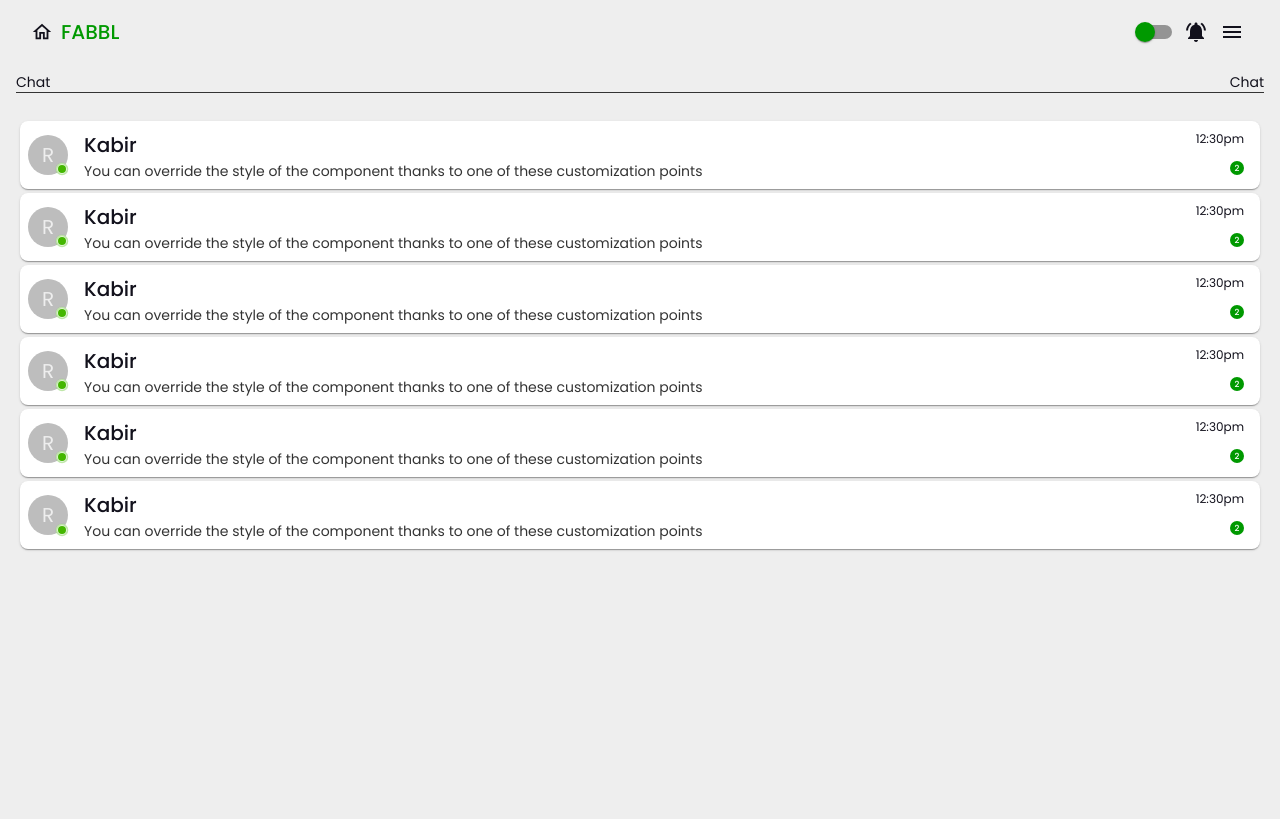
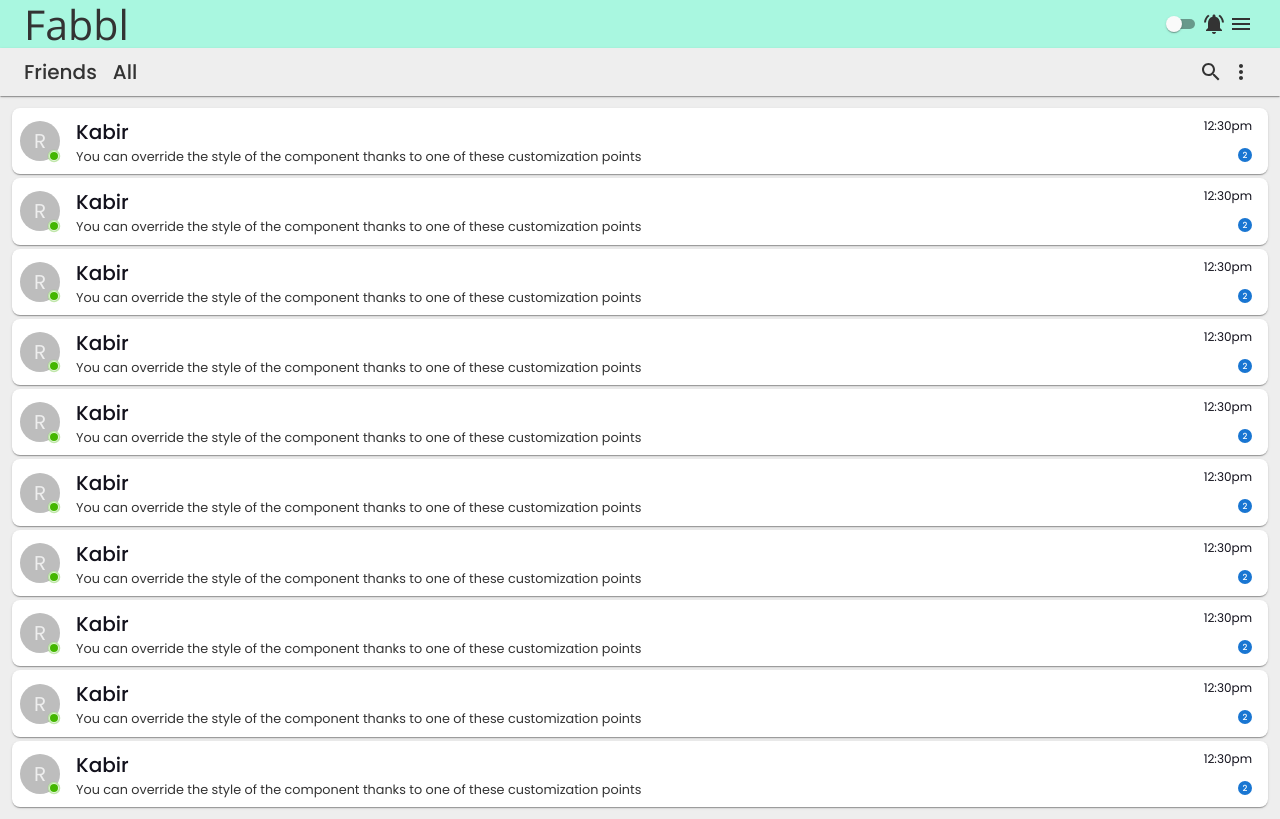
Before and after one commit to fabbl-com/fabbl-frontend, a React (Create React App) app: page /chat in a window 1280 px wide. Built offline with nearby package versions, Linux system fonts and the light colour scheme.

Commit message:
feature: chat page completed

```diff
--- a/src/App.js
+++ b/src/App.js
@@ -21,7 +21,10 @@ const App = () => {
             <Navbar isTheme={isTheme} setTheme={setTheme} />
             <Switch>
               <Route path="/" exact component={Home} />
-              <Route path="/chat" component={Chat} />
+              <Route
+                path="/chat"
+                component={() => <Chat isTheme={isTheme} setTheme={setTheme} />}
+              />
               <Route path="/auth" component={Auth} />
             </Switch>
           </Router>
--- a/src/assets/theme/index.js
+++ b/src/assets/theme/index.js
@@ -28,7 +28,6 @@ import { createTheme, responsiveFontSizes } from "@material-ui/core/styles";
 
 export const light = responsiveFontSizes(
   createTheme({
-    spacing: 8,
     typography: {
       fontFamily: ["Poppins", "Raleway", "Open Sans"].join(","),
       h1: {
@@ -38,28 +37,47 @@ export const light = responsiveFontSizes(
       h3: {
         fontSize: "2.5rem",
         fontFamily: "Open Sans"
+      },
+      body2: {
+        fontSize: "0.8rem"
+      },
+      button: {
+        textTransform: "inherit"
       }
     },
     palette: {
       background: {
-        default: "#eee"
+        default: "#eee",
+        global: "#a9f7e0",
+        hover: "#aaabb8"
       },
       primary: {
-        main: "#009900"
+        main: "#1976d2"
       },
       secondary: {
-        main: "#12111c",
+        main: "#9c27b0",
         icons: "#009900"
+      },
+      icons: {
+        primary: "#333"
       },
       text: {
         primary: "#12111c",
-        secondary: "#333"
+        secondary: "#333",
+        global: "#333"
       },
       card: {
         default: "#fff"
       },
-      icons: {
-        main: "#009900"
+      h3: {
+        fontSize: "2.5rem",
+        fontFamily: "Open Sans"
+      },
+      body2: {
+        fontSize: "0.8rem"
+      },
+      button: {
+        textTransform: "inherit"
       }
     }
   })
@@ -67,7 +85,6 @@ export const light = responsiveFontSizes(
 
 export const dark = responsiveFontSizes(
   createTheme({
-    spacing: 8,
     typography: {
       fontFamily: ["Poppins", "Raleway", "Open Sans"].join(","),
       h1: {
@@ -77,11 +94,16 @@ export const dark = responsiveFontSizes(
       h3: {
         fontSize: "2.5rem",
         fontFamily: "Open Sans"
+      },
+      button: {
+        textTransform: "inherit"
       }
     },
     palette: {
       background: {
-        default: "#12111c"
+        default: "#12111c",
+        global: "#a9f7e0",
+        hover: "#182628"
       },
       primary: {
         main: "#6749dc"
@@ -90,15 +112,16 @@ export const dark = responsiveFontSizes(
         main: "#eee",
         icons: "#6749dc"
       },
+      icons: {
+        primary: "#eee"
+      },
       text: {
         primary: "#eee",
-        secondary: "#eee"
+        secondary: "#eee",
+        global: "#333"
       },
       card: {
         default: "#25274d"
-      },
-      icons: {
-        main: "#6749dc"
       }
     }
   })
--- a/src/components/Navbar.js
+++ b/src/components/Navbar.js
@@ -1,16 +1,14 @@
 import React, { useState } from "react";
-import { makeStyles, useTheme } from "@material-ui/core/styles";
-import { AppBar, Switch, Toolbar, Typography, IconButton, Button } from "@material-ui/core";
-import HomeOutlinedIcon from "@material-ui/icons/HomeOutlined";
+import { AppBar, Switch, Toolbar, Typography, IconButton, makeStyles } from "@material-ui/core";
 import NotificationsActiveIcon from "@material-ui/icons/NotificationsActive";
 import MenuIcon from "@material-ui/icons/Menu";
 import PropTypes from "prop-types";
+import { Link } from "react-router-dom";
 
 const useStyles = makeStyles((theme) => ({
-  nav: {
-    display: "flex",
-    flexDirection: "row",
-    justifyContent: "space-between"
+  appBar: {
+    backgroundColor: theme.palette.background.global,
+    color: theme.palette.text.global
   }
 }));
 
@@ -22,34 +20,27 @@ const Navbar = ({ isTheme, setTheme }) => {
     setTheme(!isTheme);
     setChecked(!checked);
   };
-  const theme = useTheme();
   return (
-    <AppBar position="static" color="transparent" elevation={0}>
-      <Toolbar className={classes.nav}>
-        <Button disableRipple="true" startIcon={<HomeOutlinedIcon />} size="large">
-          <Typography variant="h6" component="h6" style={{ color: theme.palette.primary.main }}>
-            {" "}
+    <AppBar className={classes.appBar} position="fixed" elevation={0}>
+      <Toolbar variant="dense">
+        <Link to="/">
+          <Typography variant="h3" component="h1">
             Fabbl
           </Typography>
-        </Button>
-        {/*
-        <HomeOutlinedIcon />
-        <Typography variant="h6" color="inherit">
-          Fabbl
-        </Typography>
-        */}
+        </Link>
+        <div style={{ flexGrow: 1 }} />
         <div>
           <Switch
+            size="small"
             checked={checked}
             onChange={() => {
               changeTheme();
             }}
-            style={{ color: theme.palette.secondary.icons }}
           />
-          <IconButton edge="start" color="inherit" aria-label="Notifications">
+          <IconButton size="small" edge="start" color="inherit" aria-label="Notifications">
             <NotificationsActiveIcon />
           </IconButton>
-          <IconButton edge="start" color="inherit" aria-label="Menu">
+          <IconButton size="small" edge="start" color="inherit" aria-label="Menu">
             <MenuIcon />
           </IconButton>
         </div>
--- a/src/pages/Auth.js
+++ b/src/pages/Auth.js
@@ -61,7 +61,7 @@ const Auth = () => {
             {"Don't have an account?"}
             <Button
               color="primary"
-              disableRipple="true"
+              disableRipple={true}
               onClick={() => {
                 setRegistered(!isRegistered);
               }}>
@@ -74,7 +74,7 @@ const Auth = () => {
             {"Already have an account?"}
             <Button
               color="primary"
-              disableRipple="true"
+              disableRipple={true}
               onClick={() => {
                 setRegistered(!isRegistered);
               }}>
--- a/src/pages/Chat.js
+++ b/src/pages/Chat.js
@@ -1,26 +1,66 @@
-import React from "react";
+import React, { useState } from "react";
 import {
-  Grid,
-  Divider,
   makeStyles,
   Card,
   CardHeader,
   Avatar,
   Typography,
-  Badge
+  Badge,
+  IconButton,
+  useTheme,
+  useScrollTrigger,
+  Toolbar,
+  AppBar,
+  Container,
+  Zoom,
+  Fab,
+  InputBase,
+  Menu,
+  MenuItem
 } from "@material-ui/core";
 import { withStyles } from "@material-ui/styles";
+import { Brightness4, BrightnessHigh, KeyboardArrowUp, MoreVert, Search } from "@material-ui/icons";
+import { Link } from "react-router-dom";
+import { PropTypes } from "prop-types";
 
 const useStyles = makeStyles((theme) => ({
   root: {
-    flexGrow: 1,
-    padding: theme.spacing(1, 2)
+    flexGrow: 1
   },
-  divider: {
-    backgroundColor: theme.palette.text.secondary
+  appBar: {
+    marginTop: theme.spacing(6),
+    backgroundColor: theme.palette.background.default
+  },
+  search: {
+    position: "relative",
+    borderRadius: theme.shape.borderRadius,
+    backgroundColor: "rgba(255, 255, 255, 0.9)",
+    "&:hover": {
+      backgroundColor: "rgba(255, 255, 255, 0.4)"
+    },
+    marginLeft: theme.spacing(3)
+  },
+  searchIcon: {
+    position: "absolute",
+    display: "flex",
+    alignItems: "center",
+    justifyContent: "center",
+    height: "100%",
+    padding: theme.spacing(0, 2),
+    pointerEvents: "none"
+  },
+  inputRoot: {
+    color: "inherit"
+  },
+  inputInput: {
+    padding: theme.spacing(1, 1, 1, 0),
+    paddingLeft: `calc(1em + ${theme.spacing(4)}px)`,
+    transition: theme.transitions.create("width"),
+    width: "100%"
   },
   msgContainer: {
-    padding: theme.spacing(3, 0),
+    marginTop: theme.spacing(12),
+    padding: theme.spacing(1),
     "& > div": {
       margin: theme.spacing(0.5)
     }
@@ -62,6 +102,31 @@ const useStyles = makeStyles((theme) => ({
     "& > span": {
       transform: "scale(0.7)"
     }
+  },
+  menu: {
+    backgroundColor: theme.palette.background.default,
+    top: "48px !important",
+    left: "auto !important",
+    right: 0,
+    width: "150px",
+    "& > ul": {
+      padding: 0
+    }
+  },
+  menuItem: {
+    // padding: theme.spacing(0, 1.5),
+    display: "flex",
+    justifyContent: "space-between",
+    borderTop: `1px solid ${theme.palette.icons.primary}`,
+    "&:hover": {
+      backgroundColor: theme.palette.background.hover
+    },
+    "&:first-child": {
+      border: "none",
+      "&:hover": {
+        backgroundColor: "transparent"
+      }
+    }
   }
 }));
 
@@ -94,18 +159,121 @@ const ProfileBadge = withStyles((theme) => ({
   }
 }))(Badge);
 
-const Chat = () => {
+const ScrollTop = ({ children, window }) => {
+  const trigger = useScrollTrigger({
+    target: window && window(),
+    disableHysteresis: true,
+    threshold: 100
+  });
+  const theme = useTheme();
+
+  const handleScrollUp = (e) => {
+    const anchor = (e.target.ownerDocument || document).querySelector("#scroll-to-top");
+
+    if (anchor) {
+      anchor.scrollIntoView({ behavior: "smooth", block: "center" });
+    }
+  };
+
+  return (
+    <Zoom in={trigger}>
+      <div
+        style={{ position: "fixed", bottom: theme.spacing(2), right: theme.spacing(2), zIndex: 3 }}
+        onClick={handleScrollUp}
+        role="presentation">
+        {children}
+      </div>
+    </Zoom>
+  );
+};
+
+ScrollTop.propTypes = {
+  children: PropTypes.element.isRequired,
+  window: PropTypes.func
+};
+
+const Chat = ({ isTheme, setTheme }) => {
   const classes = useStyles();
+  const theme = useTheme();
+  const [isSearchMode, setSearchMode] = useState(false);
+  const [anchorEl, setAnchorEl] = useState(null);
+
+  const handleMenuClose = () => {
+    setAnchorEl(null);
+  };
+
+  const Actions = (
+    <Menu
+      classes={{
+        paper: classes.menu
+      }}
+      id="actions-menu"
+      anchorEl={anchorEl}
+      open={Boolean(anchorEl)}>
+      <MenuItem disableRipple className={classes.menuItem}>
+        <Typography>Theme</Typography>
+        <IconButton color="primary" onClick={() => setTheme(!isTheme)}>
+          {!isTheme ? <Brightness4 /> : <BrightnessHigh />}
+        </IconButton>
+      </MenuItem>
+      <MenuItem className={classes.menuItem} onClick={handleMenuClose}>
+        My account
+      </MenuItem>
+    </Menu>
+  );
 
   return (
     <div className={classes.root}>
-      <Grid container justifyContent="space-between">
-        <Grid item>Chat</Grid>
-        <Grid item>Chat</Grid>
-      </Grid>
-      <Divider className={classes.divider} />
-      <div className={classes.msgContainer}>
-        {[0, 1, 2, 3, 4, 5].map((el, i) => (
+      <div id="scroll-to-top" />
+      <AppBar elevation={1} className={classes.appBar} color="inherit">
+        <Toolbar variant="dense">
+          <Typography
+            style={{ marginRight: theme.spacing(2) }}
+            color="textSecondary"
+            component="h1"
+            variant="h6"
+            align="center">
+            <Link to="/ikabir/friends">Friends</Link>
+          </Typography>
+          <Typography color="textSecondary" component="h1" variant="h6" align="center">
+            <Link to="/all">All</Link>
+          </Typography>
+          <div style={{ flexGrow: 1 }} />
+          {isSearchMode ? (
+            <div className={classes.search}>
+              <div className={classes.searchIcon}>
+                <Search />
+              </div>
+              <InputBase
+                placeholder="Search…"
+                classes={{
+                  root: classes.inputRoot,
+                  input: classes.inputInput
+                }}
+                inputProps={{ "aria-label": "search" }}
+              />
+            </div>
+          ) : (
+            <IconButton
+              onClick={() => setSearchMode(true)}
+              style={{ color: theme.palette.icons.primary }}
+              size="small">
+              <Search />
+            </IconButton>
+          )}
+
+          <IconButton
+            aria-controls="actions-menu"
+            onClick={(e) => setAnchorEl(e.currentTarget)}
+            style={{ color: theme.palette.icons.primary }}
+            size="small">
+            <MoreVert />
+          </IconButton>
+          {Actions}
+        </Toolbar>
+      </AppBar>
+      <Container className={classes.msgContainer}>
+        {Array.from(Array(10).keys()).map((el, i) => (
           <Card key={i} className={classes.msgCard}>
             <CardHeader
               classes={{
@@ -150,9 +318,19 @@ const Chat = () => {
             />
           </Card>
         ))}
-      </div>
+      </Container>
+      <ScrollTop>
+        <Fab color="secondary" size="small" aria-label="scroll back to top">
+          <KeyboardArrowUp />
+        </Fab>
+      </ScrollTop>
     </div>
   );
 };
 
+Chat.propTypes = {
+  isTheme: PropTypes.bool.isRequired,
+  setTheme: PropTypes.func.isRequired
+};
+
 export default Chat;
--- a/src/pages/Home.js
+++ b/src/pages/Home.js
@@ -1,5 +1,5 @@
 import React from "react";
-import { makeStyles, useTheme } from "@material-ui/core/styles";
+import { makeStyles } from "@material-ui/core/styles";
 import { Button, Container, Grid, Typography, Link } from "@material-ui/core";
 
 function Copyright() {
@@ -15,17 +15,19 @@ function Copyright() {
   );
 }
 
-const useStyles = makeStyles(() => ({
+const useStyles = makeStyles((theme) => ({
   root: {
-    flexGrow: 1
+    flexGrow: 1,
+    marginTop: theme.spacing(6),
+    backgroundColor: theme.palette.background.global,
+    color: theme.palette.background.global
   }
 }));
 
 const Home = () => {
-  const theme = useTheme();
-  const classes = useStyles(theme);
+  const classes = useStyles();
   return (
-    <Container maxWidth="sm">
+    <Container className={classes.root} maxWidth="sm">
       <Typography component="h1" variant="h1" align="left" color="textPrimary" gutterBottom>
         Fabble
       </Typography>
@@ -33,7 +35,7 @@ const Home = () => {
         The annonymous messaging app
       </Typography>
       <br />
-      <div className={classes.root}>
+      <div>
         <Typography variant="h3" align="left" color="textPrimary" paragraph>
           Welcome To Our Community
         </Typography>
```
